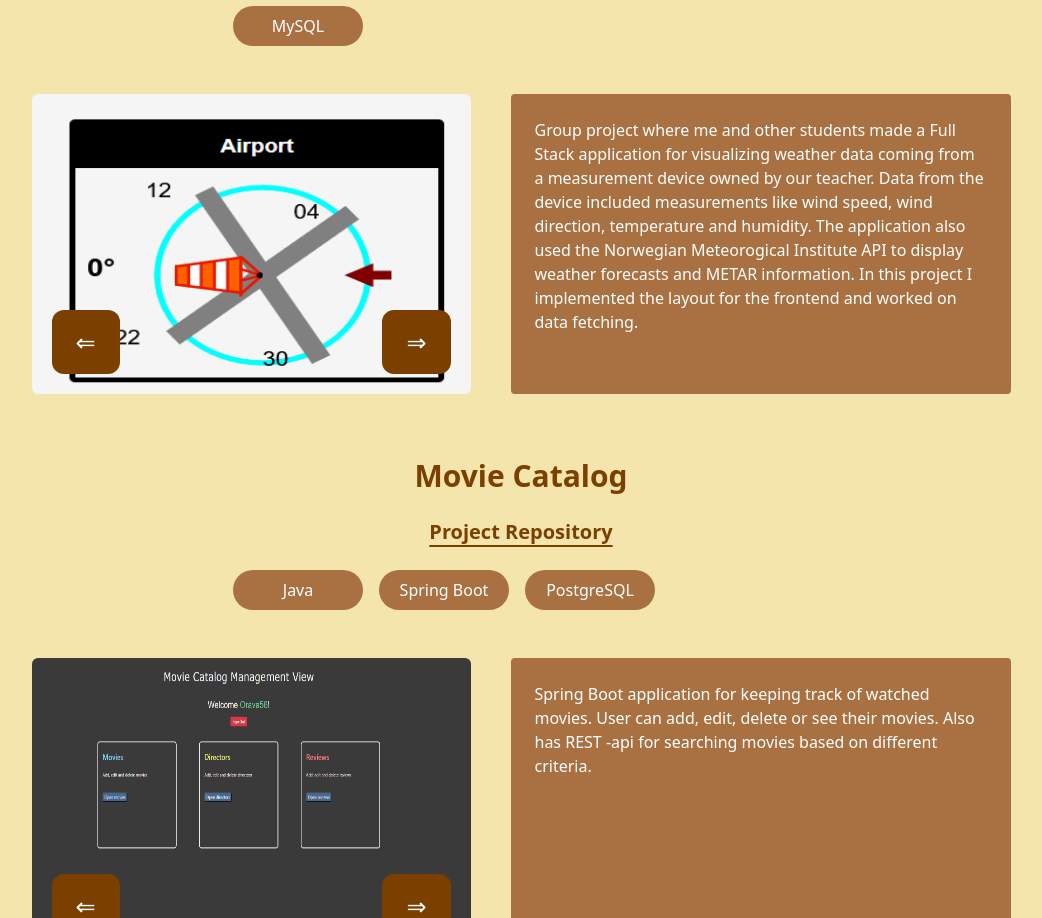
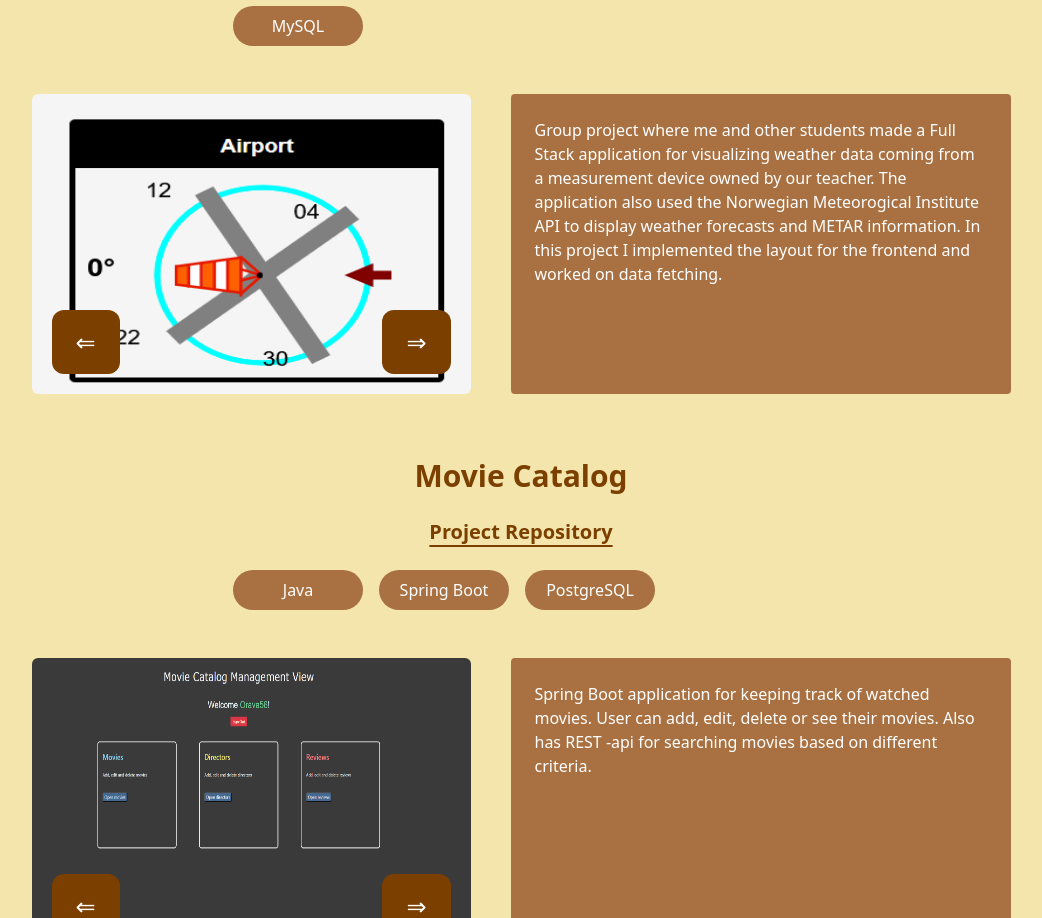
Before and after one commit to joakha/joakha.github.io, a React (Vite) app: page / in a window 1280 px wide. Shown: the part 3800-4718 px from the top of the page, without its empty margins (119-1161 px from the left). Built offline with nearby package versions, Linux system fonts and the light colour scheme.

Commit message:
small adjustment

```diff
--- a/src/constants.js
+++ b/src/constants.js
@@ -26,8 +26,8 @@ const projects = [
     name: "Chocolate-Review",
     stack: ["Typescript", "React", "Node.js", "Express", "MongoDB", "Playwright"],
     description: `Chocolate-Review is a full-stack web application where users can register and write reviews for their favorite chocolates.
-    Finding reviews created by other users is easy with many filtering and sorting options. Users can also comment on reviews made by other users
-    to give feedback or just to say hello.`,
+      Finding reviews created by other users is easy with many filtering and sorting options. Users can also comment on reviews made by other users
+      to give feedback or just to say hello.`,
     pictures: [chocolate1, chocolate2, chocolate3],
     repository: "https://github.com/joakha/chocolate-review",
     liveLink: "https://chocolate-review-joakha.onrender.com/find-reviews"
@@ -52,8 +52,8 @@ const projects = [
   {
     name: "Weather App",
     stack: ["JavaScript", "React", "Java", "Spring Boot", "MySQL"],
-    description: `Group project where me and other students made a Full Stack application for visualizing weather data coming from a measurement device owned by our teacher. Data from the device included measurements like wind speed, wind direction,
-    temperature and humidity. The application also used the Norwegian Meteorogical Institute API to display weather forecasts and METAR information. In this project I implemented the layout for the frontend and worked on data fetching.`,
+    description: `Group project where me and other students made a Full Stack application for visualizing weather data coming from a measurement device owned by our teacher.
+      The application also used the Norwegian Meteorogical Institute API to display weather forecasts and METAR information. In this project I implemented the layout for the frontend and worked on data fetching.`,
     pictures: [weather1, weather2, weather3],
     repository: "https://github.com/joakha/Weatherapp-frontend"
   },
```
